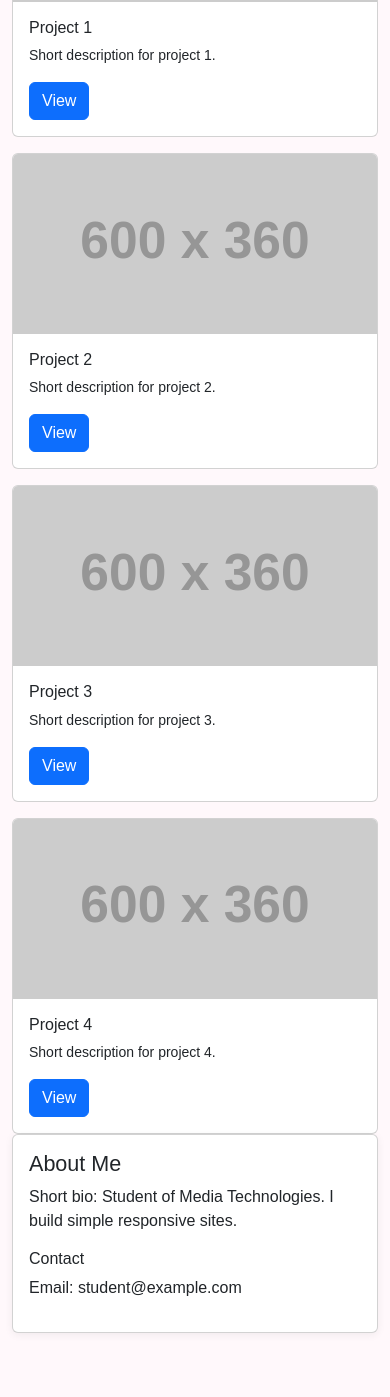
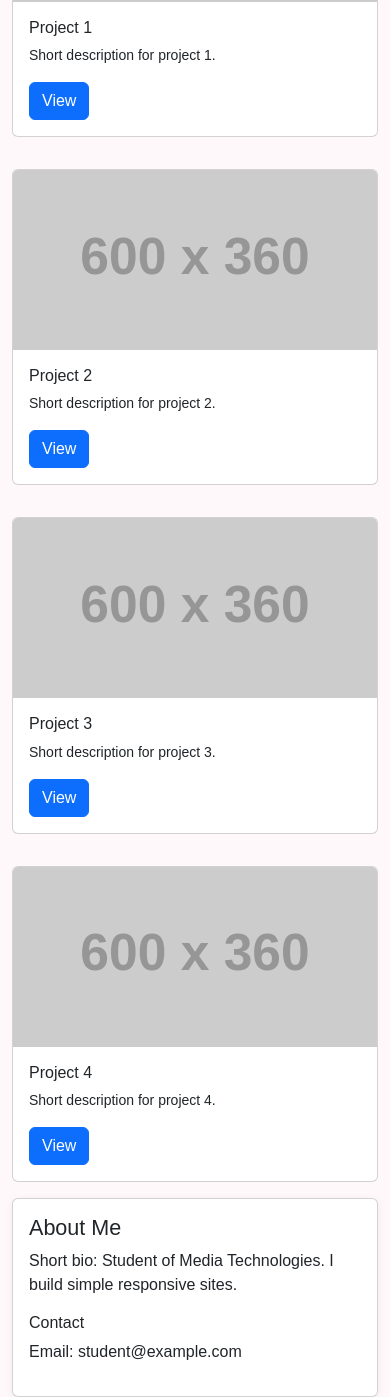
Before and after one commit to AyanaAlz/check2, a plain HTML site: page 4t/portfolio.html in a window 390 px wide. Shown: the part 299-1696 px from the top of the page. Drawn offline with nearby package versions, Linux system fonts and the light colour scheme; placeholder pictures from the web are drawn by us.

Commit message:
Update portfolio.html

```diff
--- a/4t/portfolio.html
+++ b/4t/portfolio.html
@@ -41,7 +41,7 @@
 
         <div class="row g-3">
           <!-- each project card uses bootstrap columns; on lg show 2 per row (col-md-6) -->
-          <article class="col-12 col-md-6">
+          <article class="col-12 col-md-6 mb-3">
             <div class="card h-100">
               <img src="https://via.placeholder.com/600x360?text=Project+1" class="card-img-top" alt="Project1">
               <div class="card-body">
@@ -52,7 +52,7 @@
             </div>
           </article>
 
-          <article class="col-12 col-md-6">
+          <article class="col-12 col-md-6 mb-3">
             <div class="card h-100">
               <img src="https://via.placeholder.com/600x360?text=Project+2" class="card-img-top" alt="Project2">
               <div class="card-body">
@@ -63,7 +63,7 @@
             </div>
           </article>
 
-          <article class="col-12 col-md-6">
+          <article class="col-12 col-md-6 mb-3">
             <div class="card h-100">
               <img src="https://via.placeholder.com/600x360?text=Project+3" class="card-img-top" alt="Project3">
               <div class="card-body">
@@ -74,7 +74,7 @@
             </div>
           </article>
 
-          <article class="col-12 col-md-6">
+          <article class="col-12 col-md-6 mb-3">
             <div class="card h-100">
               <img src="https://via.placeholder.com/600x360?text=Project+4" class="card-img-top" alt="Project4">
               <div class="card-body">
```
